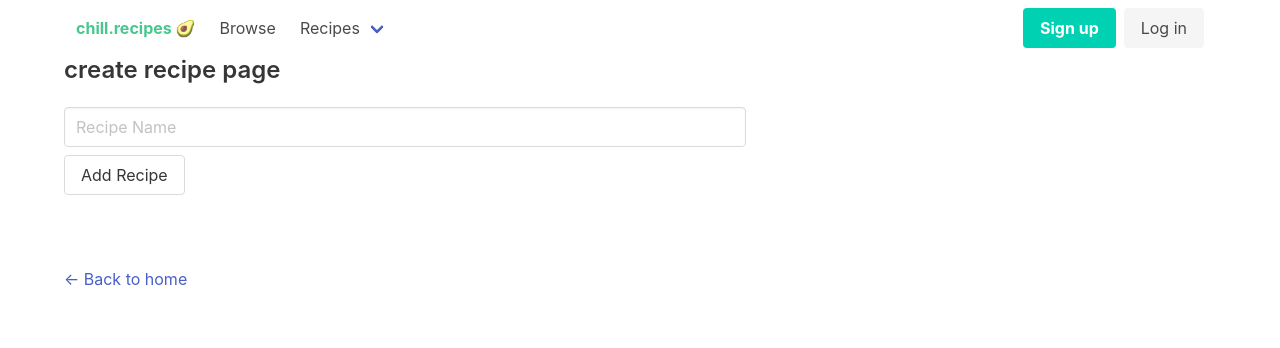
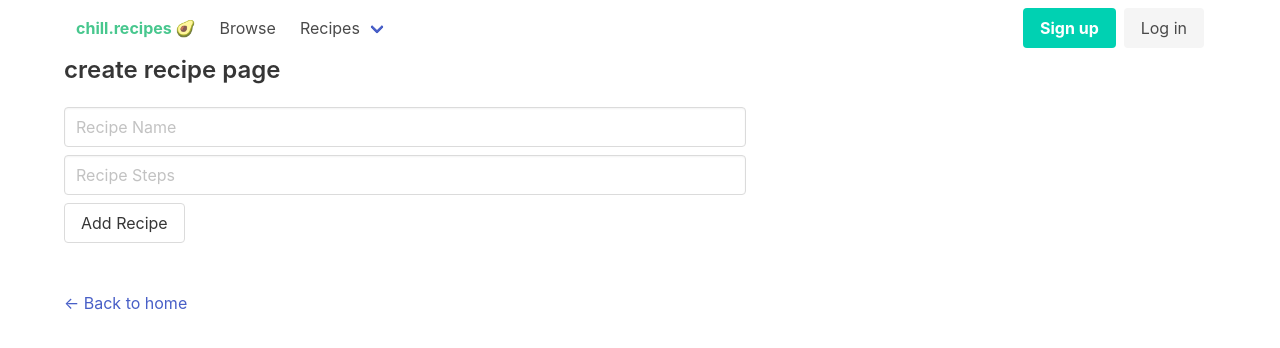
Before and after one commit to TristanAG/reciply, a Next.js app: page /create-recipe in a window 1280 px wide. Shown: the top 348 px of the page. Built offline with nearby package versions, Linux system fonts and the light colour scheme; no server answers.

Commit message:
create recipe page and form basic ssetup

```diff
--- /dev/null
+++ b/components/auth/validateCreateRecipe.js
@@ -0,0 +1,14 @@
+export default function validateCreateRecipe(values) {
+  let errors = {}
+
+  // email errors
+  if (!values.name) {
+    errors.name = "Recipe Name is Required"
+  }
+  // password errors
+  if (!values.steps) {
+    errors.steps = "Steps are required... how do you make a recipe without them?"
+  }
+
+  return errors
+}
--- a/pages/create-recipe.js
+++ b/pages/create-recipe.js
@@ -1,25 +1,57 @@
 import Layout from '../components/layout'
+import useFormValidation from '../components/auth/useFormValidation'
+import validateCreateRecipe from '../components/auth/validateCreateRecipe'
 
-export default function CreateRecipe() {
+const INITIAL_STATE = {
+  name: "",
+  steps: ""
+}
+
+export default function CreateRecipe(props) {
+  const { handleSubmit, handleChange, values, errors } = useFormValidation(INITIAL_STATE, validateCreateRecipe, handleCreateRecipe)
+
+  function handleCreateRecipe() {
+    console.log('recipe created')
+  }
+
   return (
     <Layout>
       <div className="columns">
         <div className="column is-three-fifths">
+
           <div className="content">
             <h3>create recipe page</h3>
           </div>
+
+          <form onSubmit={handleSubmit}>
+
             <input
+              onChange={handleChange}
+              value={values.name}
+              name="name"
               type="text"
               placeholder="Recipe Name"
               className="input"
+              autoComplete="off"
             />
+            {errors.name && <p className="has-text-danger">{errors.name}</p>}
+
+            <input
+              onChange={handleChange}
+              value={values.steps}
+              name="steps"
+              type="text"
+              placeholder="Recipe Steps"
+              className="input"
+              autoComplete="off"
+            />
+            {errors.steps && <p className="has-text-danger">{errors.steps}</p>}
 
             <div>
               <button className="button">Add Recipe</button>
             </div>
-          <br />
-          {/* {isPasswordReset && <p className="has-text-success">Check email to reset password 👍</p>}
-          {passwordResetError && <p className="has-text-danger">{passwordResetError}</p>} */}
+          </form>
+
         </div>
       </div>
     </Layout>
```
Lines whose indentation alone changed are shown as unchanged.
